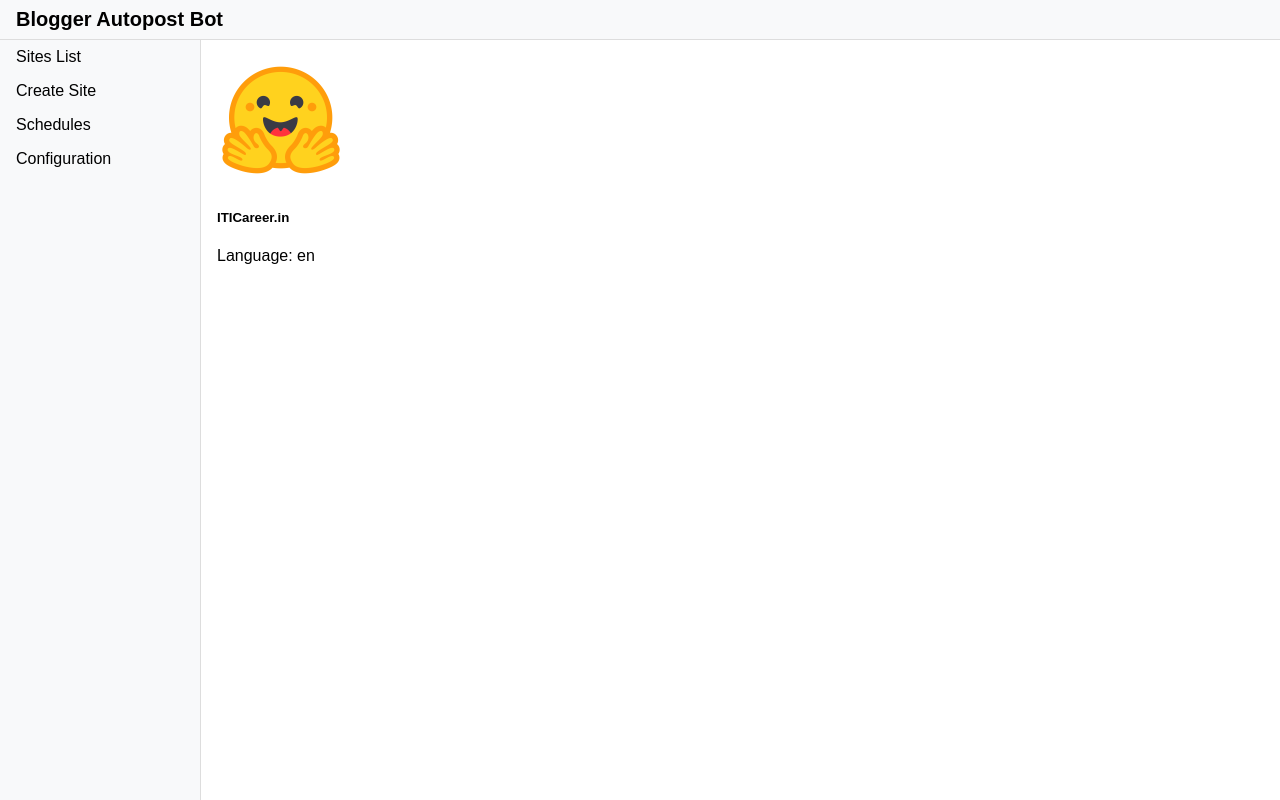
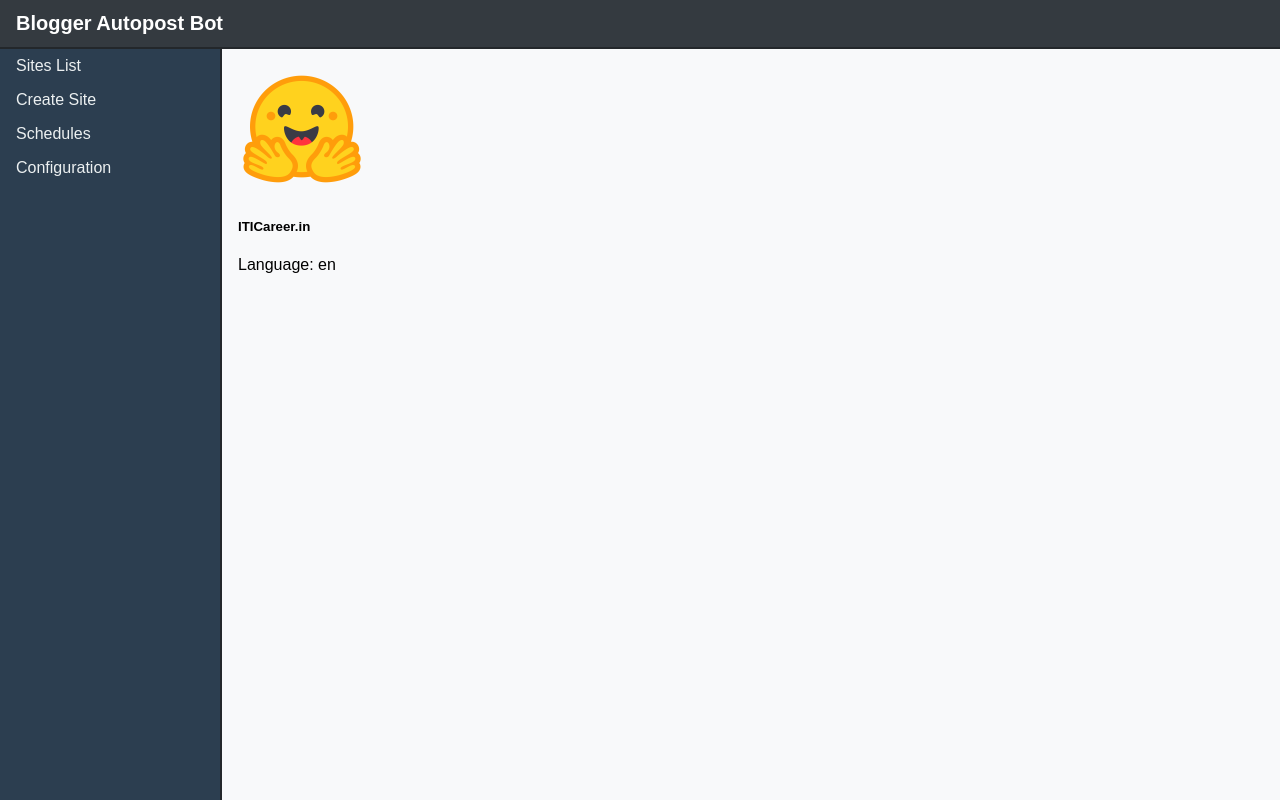
Before and after one commit to manrajidevi91/Blogger_Autopost, a Flask app: template templates/index.html in a window 1280 px wide. Run offline with Flask 3, Linux system fonts and the light colour scheme; the template is opened without the code that fills it, so the values that code supplies are empty.

Commit message:
Improve navigation color and sidebar styling

```diff
--- a/templates/index.html
+++ b/templates/index.html
@@ -14,14 +14,19 @@
         }
 
         #header {
-            background: #f8f9fa;
-            padding: 0.5rem 1rem;
-            border-bottom: 1px solid #ddd;
+            background: #343a40;
+            color: #fff;
+            padding: 0.75rem 1rem;
+            border-bottom: 2px solid #23272b;
+            display: flex;
+            align-items: center;
         }
 
         #header .brand {
             font-size: 1.25rem;
             font-weight: bold;
+            color: #fff;
+            text-decoration: none;
         }
 
         #main {
@@ -30,24 +35,38 @@
         }
 
         #sidebar {
-            width: 200px;
-            background: #f8f9fa;
-            border-right: 1px solid #ddd;
+            width: 220px;
+            background: #2c3e50;
+            color: #fff;
+            border-right: 2px solid #23272b;
+            display: flex;
+            flex-direction: column;
+        }
+
+        #sidebar .nav-list {
+            padding: 0;
+            margin: 0;
         }
 
         #sidebar .nav-link {
             display: block;
             padding: 0.5rem 1rem;
-            color: #000;
+            color: #ecf0f1;
             text-decoration: none;
         }
 
         #sidebar .nav-link:hover {
-            background: #e9ecef;
+            background: #34495e;
+        }
+
+        #sidebar .nav-link.active {
+            background: #1abc9c;
+            color: #fff;
         }
 
         #content-area {
             flex-grow: 1;
+            background: #f8f9fa;
             display: block;
         }
 
```
